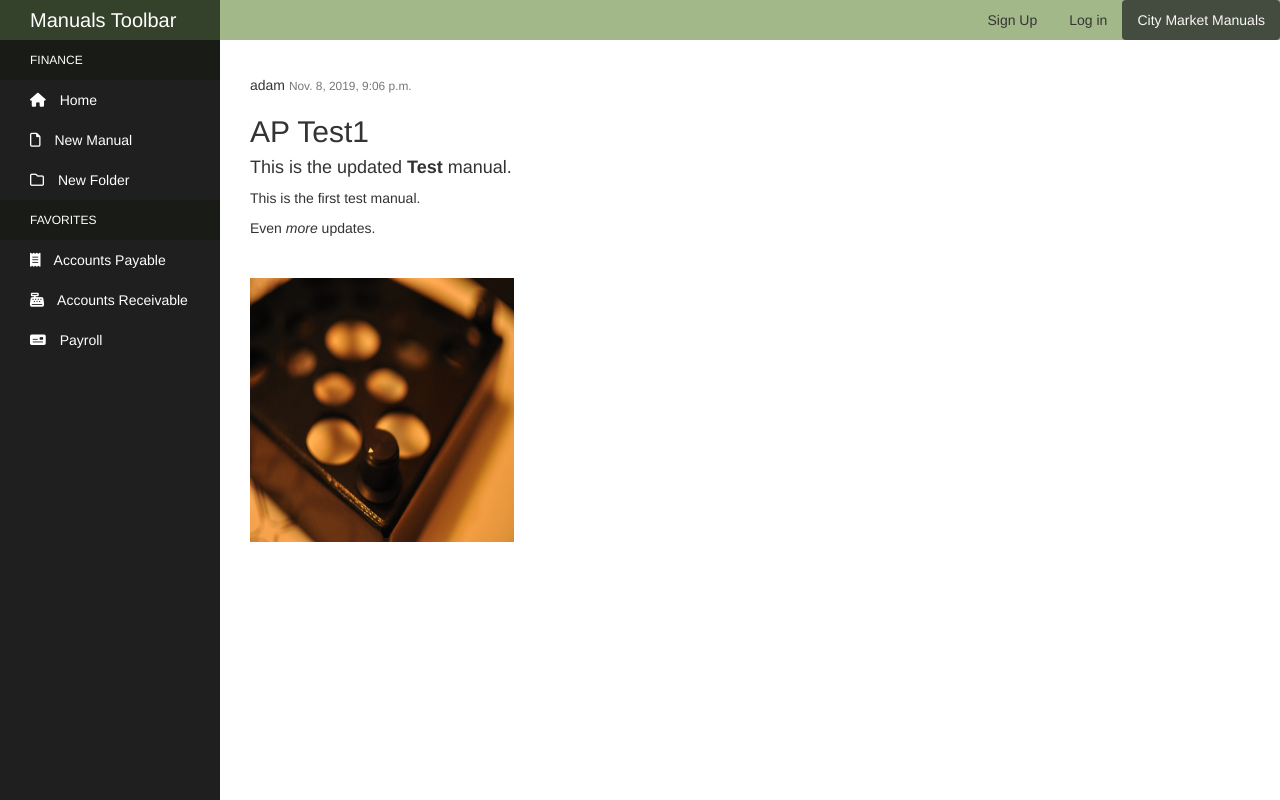
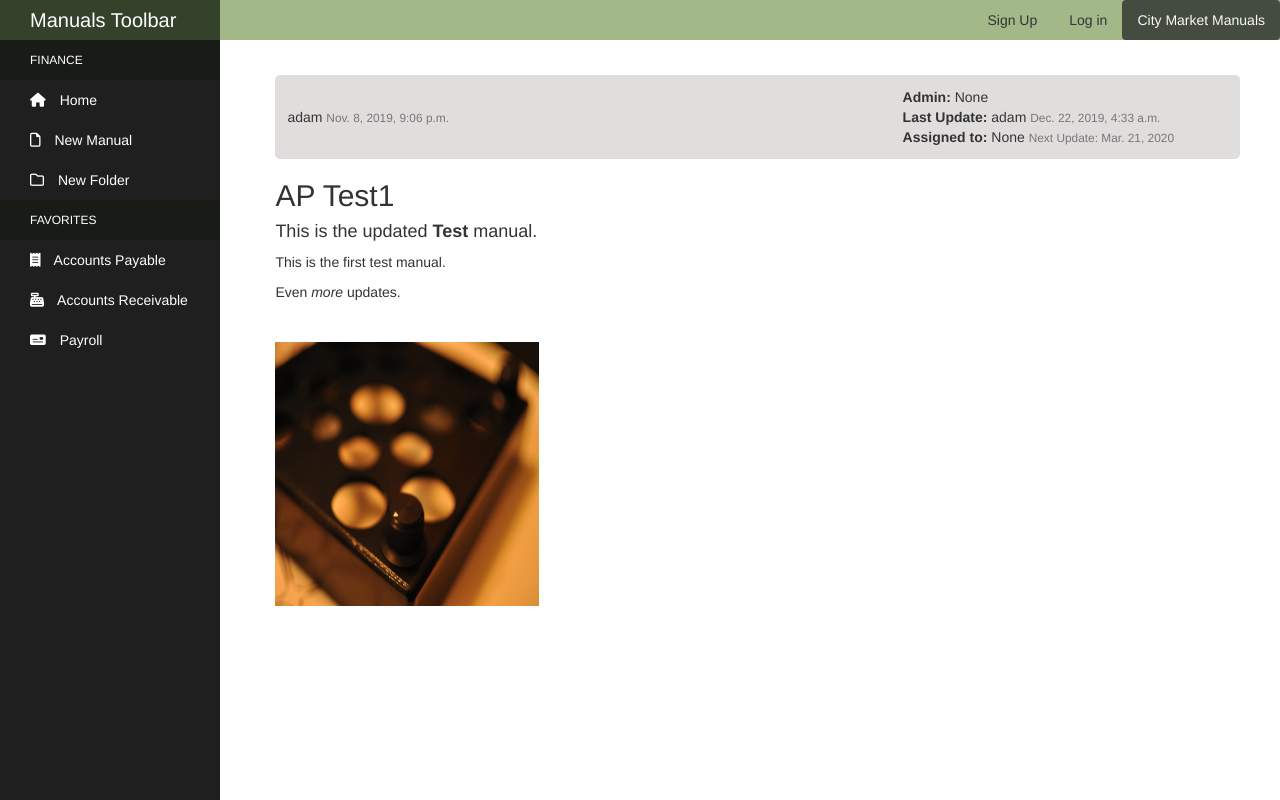
Before and after one commit to AdamPloof/Manual-Manager, a Django app: page /manual/1/ in a window 1280 px wide. Run offline with Django 3.2, Linux system fonts and the light colour scheme; data comes from the database, SQL or seed files in the repository; both versions use the stored data as it was after the commit; some libraries are stand-ins or nearby versions.

Commit message:
Added next update, next update by, last update, last_update by and admin fields to manual model. Made container on detail page for update info.

```diff
--- a/manuals_site/manuals/models.py
+++ b/manuals_site/manuals/models.py
@@ -10,12 +10,16 @@ from mptt.models import MPTTModel, TreeForeignKey
 
 class Manual(models.Model):
     title = models.CharField(max_length=100)
-    author = models.ForeignKey(User, null=True, on_delete=models.SET_NULL)
+    author = models.ForeignKey(User, related_name='Author', null=True, on_delete=models.SET_NULL)
     content = models.TextField()
     tags = models.CharField(max_length=150)
     pub_date = models.DateTimeField('Date Published', auto_now_add=True)
-    last_update = models.DateTimeField('Last Update', auto_now=True)
-    is_archived = models.BooleanField(default=False)
+    admin = models.ForeignKey(User, related_name='Admin', null=True, on_delete=models.SET_NULL)
+    last_update = models.DateTimeField('Last Update', null=True, auto_now=True)
+    last_update_by = models.ForeignKey(User, related_name='User', null=True, on_delete=models.SET_NULL)
+    next_update = models.DateTimeField('Next Update Due', null=True)
+    update_assigned_to = models.ForeignKey(User, null=True, on_delete=models.SET_NULL)
+    is_archived = models.BooleanField('Archived', default=False)
 
     folder = TreeForeignKey(
     'Directory',
@@ -28,8 +32,8 @@ class Manual(models.Model):
         return self.title
 
     def next_update_due(self):
-        now = timezone.now()
-        return last_update + datetime.timedelta(days=90)
+        return self.last_update + datetime.timedelta(days=90)
+
 
     def get_absolute_url(self):
         return reverse('manual-detail', kwargs={'pk': self.pk})
--- a/manuals_site/manuals/static/manuals/css/styles.css
+++ b/manuals_site/manuals/static/manuals/css/styles.css
@@ -67,18 +67,6 @@
     outline: none;
   }
 
-  /* .sidebar-navigation li::before {
-    background-color: rgb(116, 114, 114);
-    position: absolute;
-    content: '';
-    height: 100%;
-    left: 0;
-    top: 0;
-    transition: 0.2s ease-in;
-    width: 3px;
-    z-index: -1;
-  } */
-
   .sidebar-navigation li:hover::before {
     width: 100%;
   }
@@ -104,6 +92,7 @@
     width: 100%;
     position: fixed;
     top: 0;
+    z-index: 1;
   }
 
 /* Account image */
@@ -216,7 +205,8 @@ a.folder-breadcrumb::after {
 }
 
 .folder-delete {
-  background-color: rgb(194, 90, 90);
+  background-color: rgb(231, 81, 81);
+  color: white;
 }
 
 .folder-update:hover {
@@ -225,7 +215,7 @@ a.folder-breadcrumb::after {
 }
 
 .folder-delete:hover {
-  background-color: rgb(252, 64, 64);
+  background-color: rgb(196, 60, 60);
   color: white;
   text-decoration: none;
 }
@@ -276,3 +266,33 @@ ul.breadcrumb li a:hover {
 .mb-1 {
   margin-bottom: 1px;
 }
+
+/* Update/Assignment manual header */
+
+.article-head {
+  position: relative;
+  display: flex;
+  background-color: rgb(224, 221, 221);
+  margin: auto;
+  border-radius: 5px;
+  padding: 12px;
+  align-items: center;
+}
+
+.article-info {
+  display: block;
+}
+
+.article-update {
+  position: relative;
+  left: 200px;
+  margin: auto;
+  overflow: auto;
+}
+
+/* Manual Layout */
+.content-section {
+  width: 95%;
+  margin: auto;
+  margin-bottom: 60px;
+}
--- a/manuals_site/manuals/static/manuals/js/index.js
+++ b/manuals_site/manuals/static/manuals/js/index.js
@@ -5,7 +5,7 @@ $(document).ready(function() {
     showDropdowns();
 });
 
-// Add an event listener to all folders a define the table to be refreshed.
+// Add an event listener to all folders and define the table to be refreshed.
 function scanDirectory() {
     var folders = document.getElementsByClassName('folder');
     var dir_table = document.getElementById('dir-table');
--- a/manuals_site/manuals/templates/manuals/manual_detail.html
+++ b/manuals_site/manuals/templates/manuals/manual_detail.html
@@ -2,6 +2,8 @@
 {% block content %}
     <article class="media content-section">
         <div class="media-body">
+            <div class="article-head">
+                <div class="article-info">
                     <div class="article-metadata">
                         <a class="mr-2" href="#">{{ manual.author }}</a>
                         <small class="text-muted">{{ manual.pub_date }}</small>
@@ -10,6 +12,19 @@
                     <a class="btn btn-default btn-sm mt-6 mb-1" href="{% url 'manual-update' manual.id %}">Update</a>
                     <a class="btn btn-danger btn-sm mt-6 mb-1" href="{% url 'manual-delete' manual.id %}">Delete</a>
                     {% endif %}
+                </div>
+                <div class="article-update">
+                    <strong>Admin: </strong><a class="mr-2" href="#">{{ manual.admin }}</a>
+                    <div class="article-metadata">
+                        <strong>Last Update: </strong><a class="mr-2" href="#">{{ manual.last_update_by }}</a>
+                        <small class="text-muted">{{ manual.last_update }}</small>
+                    </div>
+                    <div class="article-metadata">
+                        <strong>Assigned to: </strong><a class="mr-2" href="#">{{ manual.update_assigned_to }}</a>
+                        <small class="text-muted">Next Update: {{ manual.next_update_due|date:"M. d, Y" }}</small>
+                    </div>
+                </div>
+            </div>
             <h2 class="article-title">{{ manual.title }}</h2>
             <p class="article-content">{{ manual.content|safe }}</p>
         </div>
--- a/manuals_site/manuals/views.py
+++ b/manuals_site/manuals/views.py
@@ -1,3 +1,6 @@
+import datetime
+
+from django.utils import timezone
 from django.shortcuts import render
 from django.urls import reverse_lazy
 from .my_functions import reverse_query
@@ -49,7 +52,10 @@ class ManualCreate(LoginRequiredMixin, CreateView):
         return kwargs
 
     def form_valid(self, form):
+        now = timezone.now()
         form.instance.author = self.request.user
+        form.instance.last_update_by = self.request.user
+        form.instance.next_update = now + datetime.timedelta(days=90)
         return super().form_valid(form)
 
 class ManualUpdate(LoginRequiredMixin, UserPassesTestMixin, UpdateView):
@@ -58,9 +64,11 @@ class ManualUpdate(LoginRequiredMixin, UserPassesTestMixin, UpdateView):
     # fields = ['title', 'content', 'folder', 'tags']
     template_name = 'manuals/manual_form.html'
 
-    #Figure out a way to make a separate field for last_updated_by User
     def form_valid(self, form):
+        now = timezone.now()
         form.instance.author = self.request.user
+        form.instance.last_update_by = self.request.user
+        form.instance.next_update = now + datetime.timedelta(days=90)
         return super().form_valid(form)
 
     def test_func(self):
```
Also changed, not shown: manuals_site/db.sqlite3, manuals_site/manuals/migrations/0007_auto_20191222_0305.py (added), manuals_site/manuals/migrations/0008_auto_20191222_0313.py (added), manuals_site/media/_versions/button_admin_thumbnail.jpg (added), manuals_site/media/uploads/button.jpg (added). Lines whose indentation alone changed are shown as unchanged.
